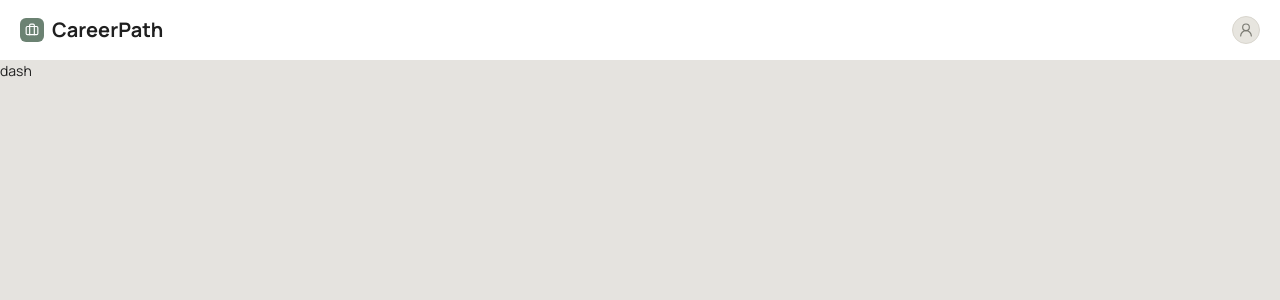
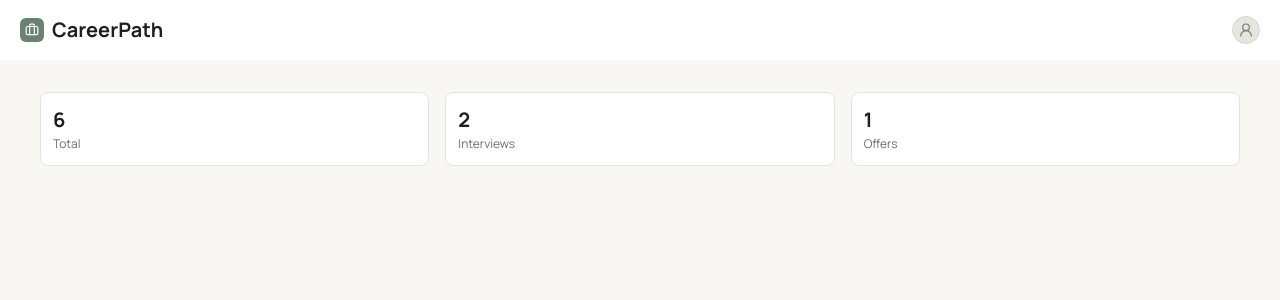
Before and after one commit to GretaRa/job-tracker, a React (Vite) app: page / in a window 1280 px wide. Shown: the top 300 px of the page. Built offline with nearby package versions, Linux system fonts and the light colour scheme.

Commit message:
Style header and stat row

```diff
--- a/src/components/Header.jsx
+++ b/src/components/Header.jsx
@@ -1,6 +1,6 @@
 import { Briefcase, UserRound } from "lucide-react";
 import { Link } from "react-router-dom";
-import "../styles/Header.css";
+import "./Header.css";
 
 function Header() {
 	return (
--- /dev/null
+++ b/src/components/StatCard.css
@@ -0,0 +1,18 @@
+.stat-card {
+	background-color: var(--color-bg-light);
+	border: 1px solid var(--color-border);
+	border-radius: var(--radius-card);
+	padding: 12px;
+	flex: 1;
+}
+
+.stat-number {
+	font-size: var(--text-subheading);
+	font-weight: bold;
+	color: var(--color-text);
+}
+
+.stat-name {
+	color: var(--color-text-secondary);
+	font-size: var(--text-caption);
+}
--- /dev/null
+++ b/src/components/StatCard.jsx
@@ -0,0 +1,12 @@
+import "./StatCard.css";
+
+function StatCard({statNumber, statName}) {
+	return (
+		<div className="stat-card">
+			<div className="stat-number">{statNumber}</div>
+			<div className="stat-name">{statName}</div>
+		</div>
+	);
+}
+
+export default StatCard;
--- /dev/null
+++ b/src/pages/DashboardPage.css
@@ -0,0 +1,20 @@
+.dashboard-page{
+  padding: 16px 20px;
+}
+
+.statRow{
+  display: flex;
+  justify-content: space-evenly;
+  min-width: 110px;
+  gap: 10px;
+}
+
+@media (min-width: 768px) {
+  .dashboard-page {
+    padding: 32px 40px;
+  }
+
+  .statRow{
+  gap: 16px;
+}
+}
--- a/src/pages/DashboardPage.jsx
+++ b/src/pages/DashboardPage.jsx
@@ -1,9 +1,16 @@
+import StatCard from "../components/StatCard"
+import "./DashboardPage.css"
+
 function DashboardPage (){
-  return(
-    <>
-    dash
-    </>
-  )
+  return (
+		<main className="dashboard-page">
+			<div className="statRow">
+				<StatCard statNumber={6} statName={"Total"} />
+				<StatCard statNumber={2} statName={"Interviews"} />
+				<StatCard statNumber={1} statName={"Offers"} />
+			</div>
+		</main>
+	);
 }
 
 export default DashboardPage
--- a/src/styles/tokens.css
+++ b/src/styles/tokens.css
@@ -1,6 +1,6 @@
 :root {
 	/* Colors */
-	--color-bg: #e5e3df;
+	--color-bg: #f8f7f4;
 	--color-bg-light: #ffffff;
 	--color-border: #e5e3df;
 	--color-text: #1f1f1f;
```
Also changed, not shown: src/components/Header.css (renamed from src/styles/Header.css).
